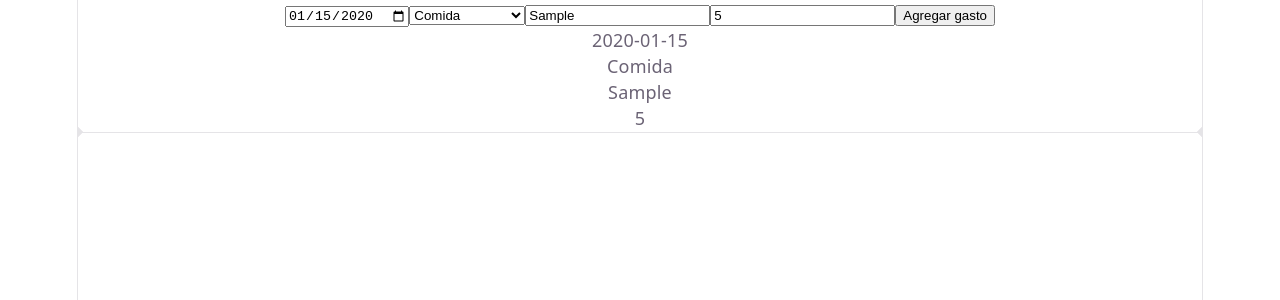
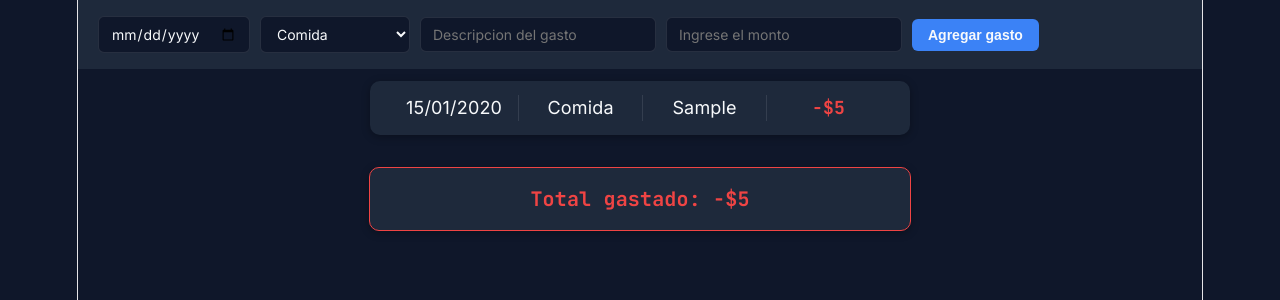
Before and after one commit to Tomjjkz/gestor-gastos, a React (Vite) app: page / in a window 1280 px wide. Both pictures are taken after typing "2020-01-15", "Sample", "5" into the empty fields and a click on the button "Agregar gasto". Shown: the top 300 px of the page. Built offline with nearby package versions, Linux system fonts and the light colour scheme.

Commit message:
Rediseño estilo dashboard financiero

```diff
--- a/src/App.css
+++ b/src/App.css
@@ -1,184 +1,113 @@
-.counter {
-  font-size: 16px;
-  padding: 5px 10px;
-  border-radius: 5px;
-  color: var(--accent);
-  background: var(--accent-bg);
-  border: 2px solid transparent;
-  transition: border-color 0.3s;
-  margin-bottom: 24px;
+@import url('https://fonts.googleapis.com/css2?family=JetBrains+Mono:wght@400;700&family=Inter:wght@400;500;600&display=swap');
 
-  &:hover {
-    border-color: var(--accent-border);
-  }
-  &:focus-visible {
-    outline: 2px solid var(--accent);
-    outline-offset: 2px;
-  }
+:root {
+  --bg: #0F172A;
+  --panel: #1E293B;
+  --accent: #3B82F6;
+  --verde: #22C55E;
+  --rojo: #EF4444;
+  --amarillo: #FACC15;
+  --texto: #F8FAFC;
+  --texto-muted: #94A3B8;
 }
 
-.hero {
-  position: relative;
-
-  .base,
-  .framework,
-  .vite {
-    inset-inline: 0;
-    margin: 0 auto;
-  }
-
-  .base {
-    width: 170px;
-    position: relative;
-    z-index: 0;
-  }
-
-  .framework,
-  .vite {
-    position: absolute;
-  }
-
-  .framework {
-    z-index: 1;
-    top: 34px;
-    height: 28px;
-    transform: perspective(2000px) rotateZ(300deg) rotateX(44deg) rotateY(39deg)
-      scale(1.4);
-  }
-
-  .vite {
-    z-index: 0;
-    top: 107px;
-    height: 26px;
-    width: auto;
-    transform: perspective(2000px) rotateZ(300deg) rotateX(40deg) rotateY(39deg)
-      scale(0.8);
-  }
+body {
+  background: var(--bg);
+  color: var(--texto-muted);
+  font-family: 'Inter', sans-serif;
+  margin: 0;
 }
 
-#center {
+.barra {
   display: flex;
-  flex-direction: column;
-  gap: 25px;
-  place-content: center;
-  place-items: center;
-  flex-grow: 1;
-
-  @media (max-width: 1024px) {
-    padding: 32px 20px 24px;
-    gap: 18px;
-  }
+  gap: 10px;
+  background: var(--panel);
+  padding: 16px 20px;
+  align-items: center;
 }
 
-#next-steps {
+.gasto {
+  background: var(--panel);
+  color: var(--texto);
+  border-radius: 10px;
+  padding: 14px 20px;
+  margin: 12px auto;
+  max-width: 500px;
+  width: 100%;
   display: flex;
-  border-top: 1px solid var(--border);
-  text-align: left;
-
-  & > div {
-    flex: 1 1 0;
-    padding: 32px;
-    @media (max-width: 1024px) {
-      padding: 24px 20px;
-    }
-  }
-
-  .icon {
-    margin-bottom: 16px;
-    width: 22px;
-    height: 22px;
-  }
-
-  @media (max-width: 1024px) {
-    flex-direction: column;
-    text-align: center;
-  }
+  align-items: center;
+  box-shadow: 0 2px 8px rgb(0, 0, 0, 0.3);
+  transition: transform 0.2s ease;
 }
 
-#docs {
-  border-right: 1px solid var(--border);
-
-  @media (max-width: 1024px) {
-    border-right: none;
-    border-bottom: 1px solid var(--border);
-  }
+.gasto:hover {
+  transform: translateY(-3px);
 }
 
-#next-steps ul {
-  list-style: none;
-  padding: 0;
-  display: flex;
-  gap: 8px;
-  margin: 32px 0 0;
-
-  .logo {
-    height: 18px;
-  }
-
-  a {
-    color: var(--text-h);
-    font-size: 16px;
-    border-radius: 6px;
-    background: var(--social-bg);
-    display: flex;
-    padding: 6px 12px;
-    align-items: center;
-    gap: 8px;
-    text-decoration: none;
-    transition: box-shadow 0.3s;
-
-    &:hover {
-      box-shadow: var(--shadow);
-    }
-    .button-icon {
-      height: 18px;
-      width: 18px;
-    }
-  }
-
-  @media (max-width: 1024px) {
-    margin-top: 20px;
-    flex-wrap: wrap;
-    justify-content: center;
-
-    li {
-      flex: 1 1 calc(50% - 8px);
-    }
-
-    a {
-      width: 100%;
-      justify-content: center;
-      box-sizing: border-box;
-    }
-  }
+.gasto p {
+  flex: 1;
+  text-align: center;
+  padding: 0 16px;
+  border-right: 1px solid rgba(255, 255, 255, 0.1);
 }
 
-#spacer {
-  height: 88px;
-  border-top: 1px solid var(--border);
-  @media (max-width: 1024px) {
-    height: 48px;
-  }
+.gasto p:last-child {
+  border-right: none;
 }
 
-.ticks {
-  position: relative;
+.monto {
+  font-family: 'JetBrains Mono', monospace;
+  font-weight: 700;
+  color: var(--rojo);
+}
+
+.barra input,
+.barra select {
+  background: var(--bg);
+  color: var(--texto);
+  border: 1px solid rgba(255, 255, 255, 0.1);
+  border-radius: 6px;
+  padding: 8px 12px;
+  font-family: 'Inter', sans-serif;
+  font-size: 14px;
+}
+
+.barra select,
+.barra input[type='date'] {
+  cursor: pointer;
+}
+
+.barra button {
+  background: var(--accent);
+  color: var(--texto);
+  border: none;
+  border-radius: 6px;
+  padding: 8px 16px;
+  font-size: 14px;
+  font-weight: 600;
+  cursor: pointer;
+  transition: background 0.2s ease;
+}
+
+.barra button:hover {
+  background: #2563eb;
+}
+
+.total {
+  font-family: 'JetBrains Mono', monospace;
+  font-size: 20px;
+  font-weight: 700;
+  color: var(--rojo);
+}
+
+.resumen {
+  background: var(--panel);
+  border: 1px solid var(--rojo);
+  border-radius: 10px;
+  padding: 18px 20px;
+  margin: 20px auto;
   width: 100%;
-
-  &::before,
-  &::after {
-    content: '';
-    position: absolute;
-    top: -4.5px;
-    border: 5px solid transparent;
-  }
-
-  &::before {
-    left: 0;
-    border-left-color: var(--border);
-  }
-  &::after {
-    right: 0;
-    border-right-color: var(--border);
-  }
+  max-width: 500px;
+  box-shadow: 0 2px 8px rgba(0, 0, 0, 0.3);
+  text-align: center;
 }
--- a/src/App.jsx
+++ b/src/App.jsx
@@ -2,8 +2,10 @@ import { useState } from 'react'
 import './App.css'
 
 function App() {
-  const agregarGasto = () =>
-    {
+  const agregarGasto = () => {
+    if (monto === "" || descripcion === "" || fecha === "") {
+      return
+    }
       const nuevoGasto =
       {
         monto: monto,
@@ -12,6 +14,10 @@ function App() {
         descripcion: descripcion,
       }
       setGastos([...gastos, nuevoGasto])
+      setMonto("")
+      setFecha("")
+      setDescripcion("")
+      setCategoria("Comida")
       console.log(nuevoGasto)
     }
   const [gastos, setGastos] = useState([])
@@ -19,10 +25,13 @@ function App() {
   const [descripcion, setDescripcion] = useState("")
   const [monto, setMonto] = useState("")
   const [categoria, setCategoria] = useState("Comida")
+  const total = gastos.reduce((acumulado, gasto) => {
+    return acumulado + Number(gasto.monto)
+  }, 0)
 
   return (
     <>
-      <form>
+      <form className='barra'>
         <input
           type="date"
           value={fecha}
@@ -51,13 +60,16 @@ function App() {
         <button type="button" onClick={agregarGasto}>Agregar gasto</button>
       </form>
       {gastos.map((gasto, index) => (
-        <div key={index}>
-          <p>{gasto.fecha}</p>
+        <div key={index} className='gasto'>
+          <p>{gasto.fecha.split("-")[2]}/{gasto.fecha.split("-")[1]}/{gasto.fecha.split("-")[0]}</p>
           <p>{gasto.categoria}</p>
           <p>{gasto.descripcion}</p>
-          <p>{gasto.monto}</p>
+          <p className='monto'>-${gasto.monto}</p>
         </div>
         ))}
+        <div className='resumen'>
+        <p className='total'>Total gastado: -${total}</p>
+        </div>
       <div className="ticks"></div>
       <div className="ticks"></div>
       <section id="spacer"></section>
```
